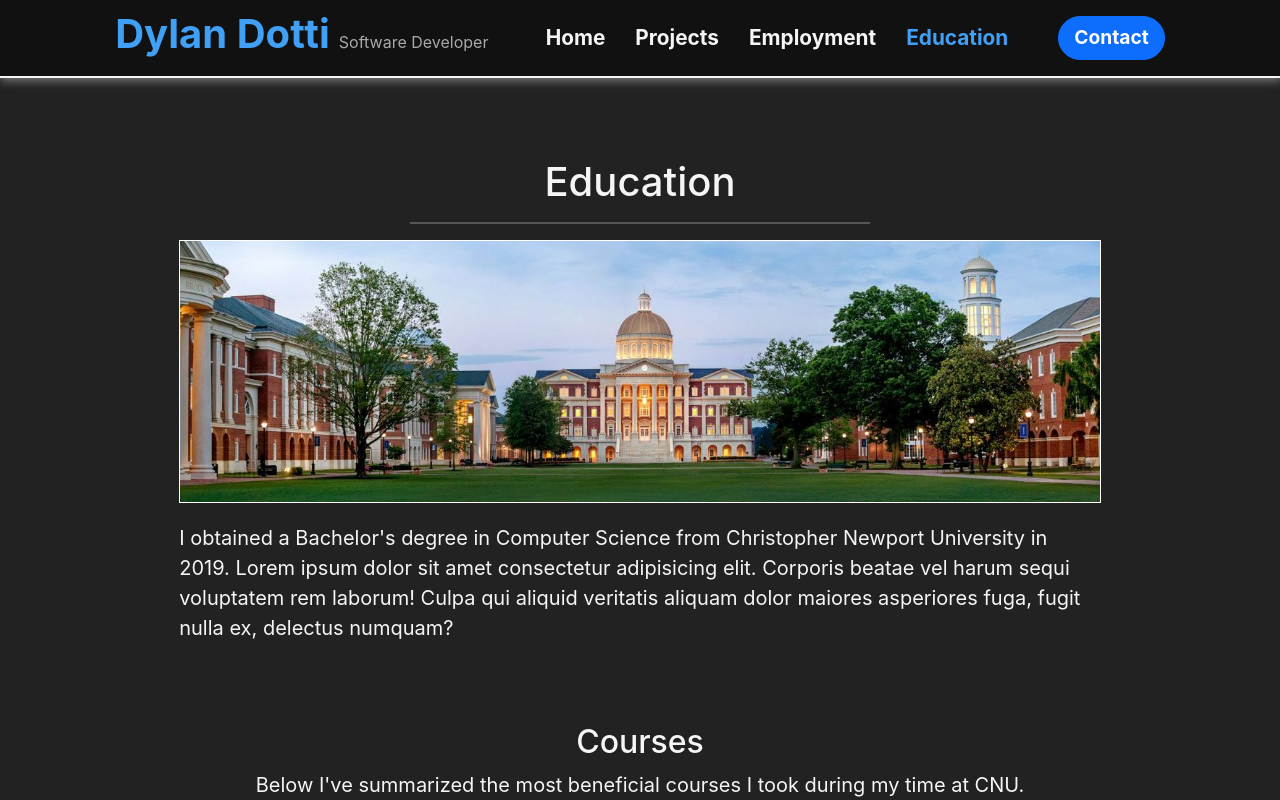
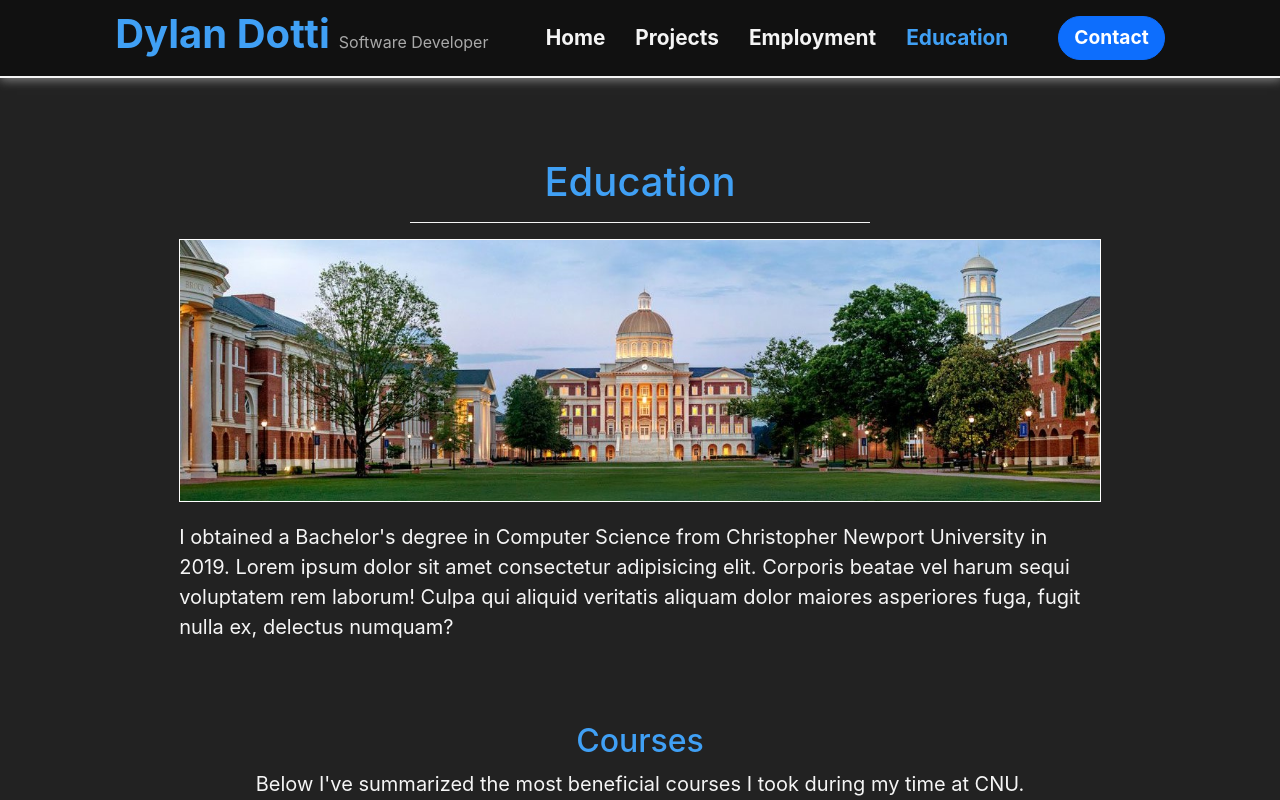
Before and after one commit to Dylan-Dotti/React-Portfolio-Website, a React (Create React App) app: page /education in a window 1280 px wide. Built offline with nearby package versions, Linux system fonts and the light colour scheme.

Commit message:
Apply colors to education headers

```diff
--- a/src/Components/Education/CourseList/CourseListItem/course-list-item.scss
+++ b/src/Components/Education/CourseList/CourseListItem/course-list-item.scss
@@ -1,3 +1,4 @@
+@import "../../../../Styles/colors.scss";
 
 .course-list-item {
     display: flex;
@@ -8,6 +9,10 @@
         display: flex;
         flex-direction: column;
         gap: 4px;
+    }
+
+    .course-name {
+        color: $secondary-header-color;
     }
 
     .skills-list {
--- a/src/Components/Education/education.scss
+++ b/src/Components/Education/education.scss
@@ -1,3 +1,4 @@
+@import "../../Styles/colors.scss";
 
 #education {
     padding: 80px 0;
@@ -17,10 +18,21 @@
         margin-bottom: 20px;
     }
 
+    .title-section {
+
+        .page-header {
+            color: $primary-header-color;
+        }
+    }
+
     .courses-section {
 
-        .title-group {
+        .title-section {
             margin-bottom: 50px;
+
+            .title {
+                color: $primary-header-color;
+            }
         }
     }
 }
--- a/src/Components/Education/index.tsx
+++ b/src/Components/Education/index.tsx
@@ -11,9 +11,10 @@ const Education: React.FC = () => {
         <div id="education">
 
             <div className="header-group">
-                <ScrollFadeInSection durationMS={fadeInTransitionDurationMS} className="title-group content-container">
-                    <h1 className="text-center title">Education</h1>
-                    <hr className="half-centered"/>
+                <ScrollFadeInSection durationMS={fadeInTransitionDurationMS} className="title-section content-container">
+                    <h1 className="text-center page-header">Education</h1>
+                    {/* <hr className="half-centered"/> */}
+                    <div className="custom-hr half-centered"></div>
 
                     <img src="./Img/CNU/cnu_campus_1_cropped.jpg" alt="" className="main-image" />
                 </ScrollFadeInSection>
@@ -27,7 +28,7 @@ const Education: React.FC = () => {
 
             <div className="courses-section">
 
-                <ScrollFadeInSection durationMS={fadeInTransitionDurationMS} direction={ScrollFadeInDirection.Up} className="title-group content-container">
+                <ScrollFadeInSection durationMS={fadeInTransitionDurationMS} direction={ScrollFadeInDirection.Up} className="title-section content-container">
                     <h2 className="text-center title">Courses</h2>
                     <p className="text-center">
                         Below I've summarized the most beneficial courses I took during my time at CNU.
```
